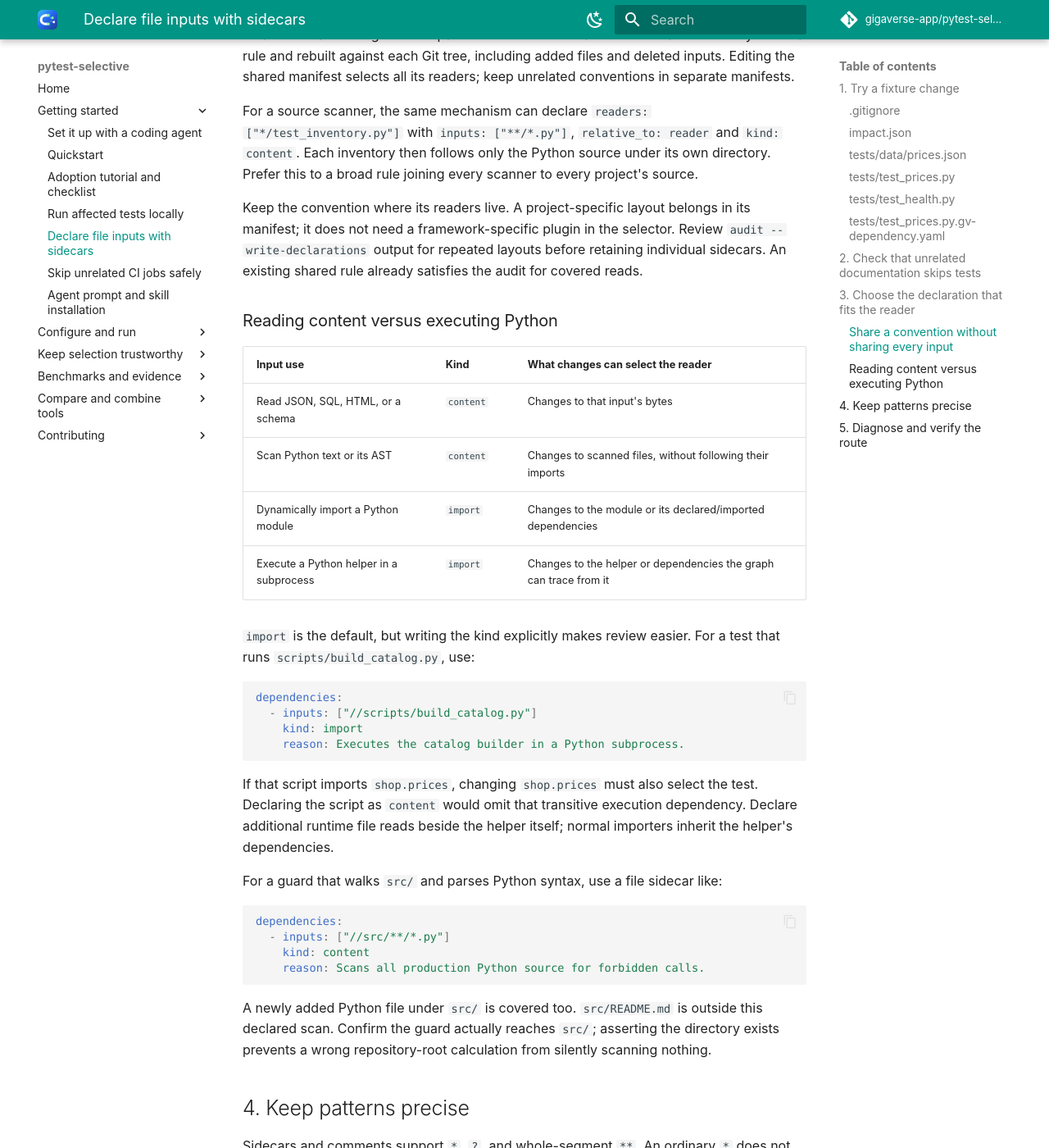
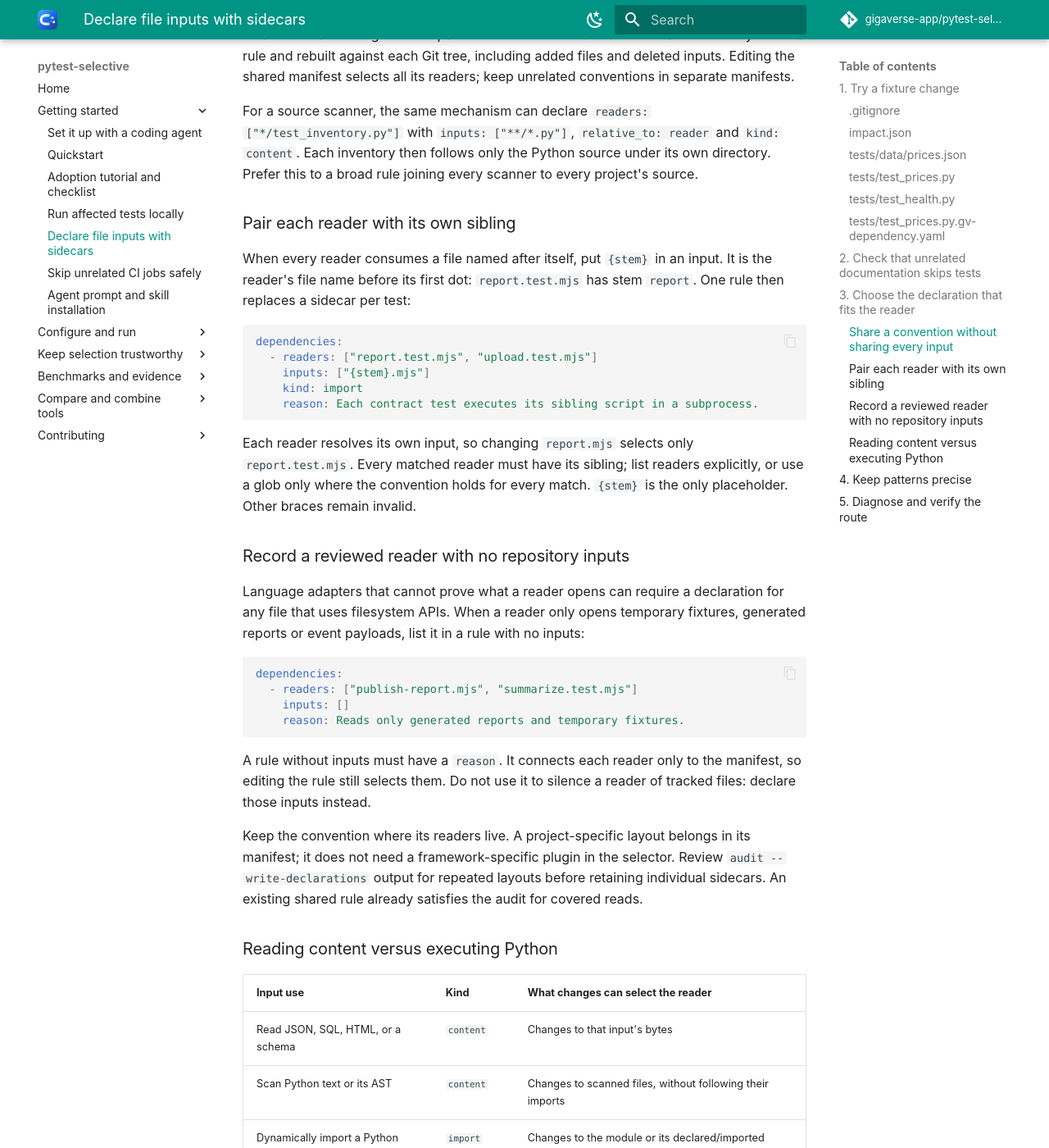
Before and after one commit to gigaverse-app/pytest-selective, an MkDocs documentation site: the page built from docs/tutorials/sidecar-dependencies.md, in a window 1280 px wide and 1400 px high, scrolled down 4212 px. Shown: the whole window at 82% size. Built offline with MkDocs 1.6.1 and Material for MkDocs 9.7.7, drawn with Linux system fonts in a browser that asks for light colours; comment, search, counter and statistics services are not loaded.

Commit message:
feat(declarations): pair readers with siblings and record reviewed readers
Directory manifests gain two forms that remove per-file sidecar boilerplate:

- `{stem}` in an input resolves to each reader's file name before its first
  dot, so one rule pairs every `x.test.mjs` with its own `x.mjs`.
- `inputs: []` with a required `reason` records readers reviewed as having no
  repository inputs. Adapters that flag any filesystem use previously forced a
  `dependencies: []` sidecar per file for these readers.

Co-Authored-By: Claude Opus 5.5 <noreply@anthropic.com>

````diff
--- a/docs/tutorials/sidecar-dependencies.md
+++ b/docs/tutorials/sidecar-dependencies.md
@@ -207,6 +207,42 @@ with `inputs: ["**/*.py"]`, `relative_to: reader` and `kind: content`. Each inve
 then follows only the Python source under its own directory. Prefer this to a broad
 rule joining every scanner to every project's source.
 
+### Pair each reader with its own sibling
+
+When every reader consumes a file named after itself, put `{stem}` in an input.
+It is the reader's file name before its first dot: `report.test.mjs` has stem
+`report`. One rule then replaces a sidecar per test:
+
+```yaml
+dependencies:
+  - readers: ["report.test.mjs", "upload.test.mjs"]
+    inputs: ["{stem}.mjs"]
+    kind: import
+    reason: Each contract test executes its sibling script in a subprocess.
+```
+
+Each reader resolves its own input, so changing `report.mjs` selects only
+`report.test.mjs`. Every matched reader must have its sibling; list readers
+explicitly, or use a glob only where the convention holds for every match.
+`{stem}` is the only placeholder. Other braces remain invalid.
+
+### Record a reviewed reader with no repository inputs
+
+Language adapters that cannot prove what a reader opens can require a declaration
+for any file that uses filesystem APIs. When a reader only opens temporary fixtures,
+generated reports or event payloads, list it in a rule with no inputs:
+
+```yaml
+dependencies:
+  - readers: ["publish-report.mjs", "summarize.test.mjs"]
+    inputs: []
+    reason: Reads only generated reports and temporary fixtures.
+```
+
+A rule without inputs must have a `reason`. It connects each reader only to the
+manifest, so editing the rule still selects them. Do not use it to silence a
+reader of tracked files: declare those inputs instead.
+
 Keep the convention where its readers live. A project-specific layout belongs in
 its manifest; it does not need a framework-specific plugin in the selector. Review
 `audit --write-declarations` output for repeated layouts before retaining individual
--- a/skills/pytest-selective/SKILL.md
+++ b/skills/pytest-selective/SKILL.md
@@ -190,7 +190,9 @@ Add `.test-impact/` to `.gitignore`: the planner keeps its graph cache there.
 for simple inputs and executed helpers. For repeated layouts, use a directory
 `.gv-dependencies.yaml` with `readers`, `inputs` and `relative_to: reader`: each reader
 then follows its own files, without connecting sibling projects. Keep `kind: content`
-for Python source scanned as text; comments use import semantics. Reserve per-reader
+for Python source scanned as text; comments use import semantics. Pair readers with
+same-named siblings through `inputs: ["{stem}.ext"]`, and record readers reviewed as
+having no repository inputs through `inputs: []` with a `reason`. Reserve per-reader
 sidecars for exceptions. Review generated audit declarations for these conventions and
 compare affected readers/lanes before and after, including additions and deletions.
 The [shared-convention guide](https://pytest-selective.readthedocs.io/en/latest/docs/tutorials/sidecar-dependencies/#share-a-convention-without-sharing-every-input)
````
Also changed, not shown: declarations/README.md (+7 -0 lines), docs/configuration.md (+5 -0 lines), 4 other files.
